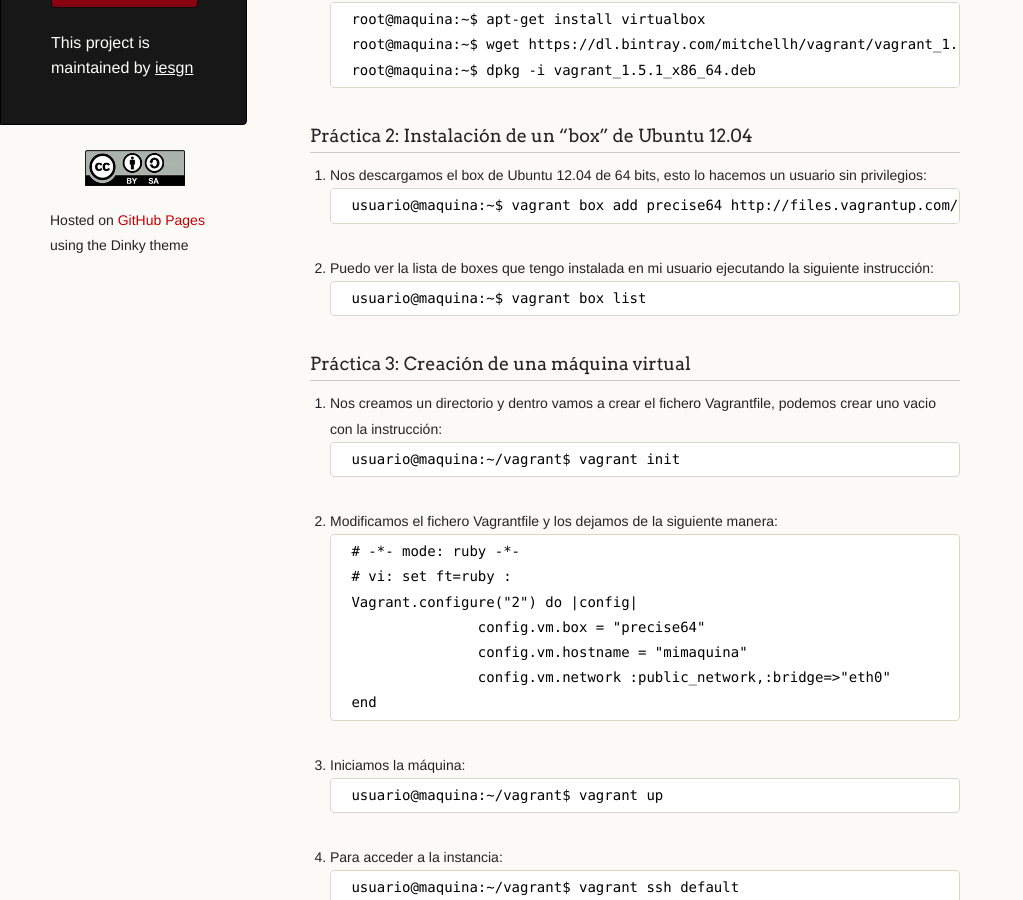
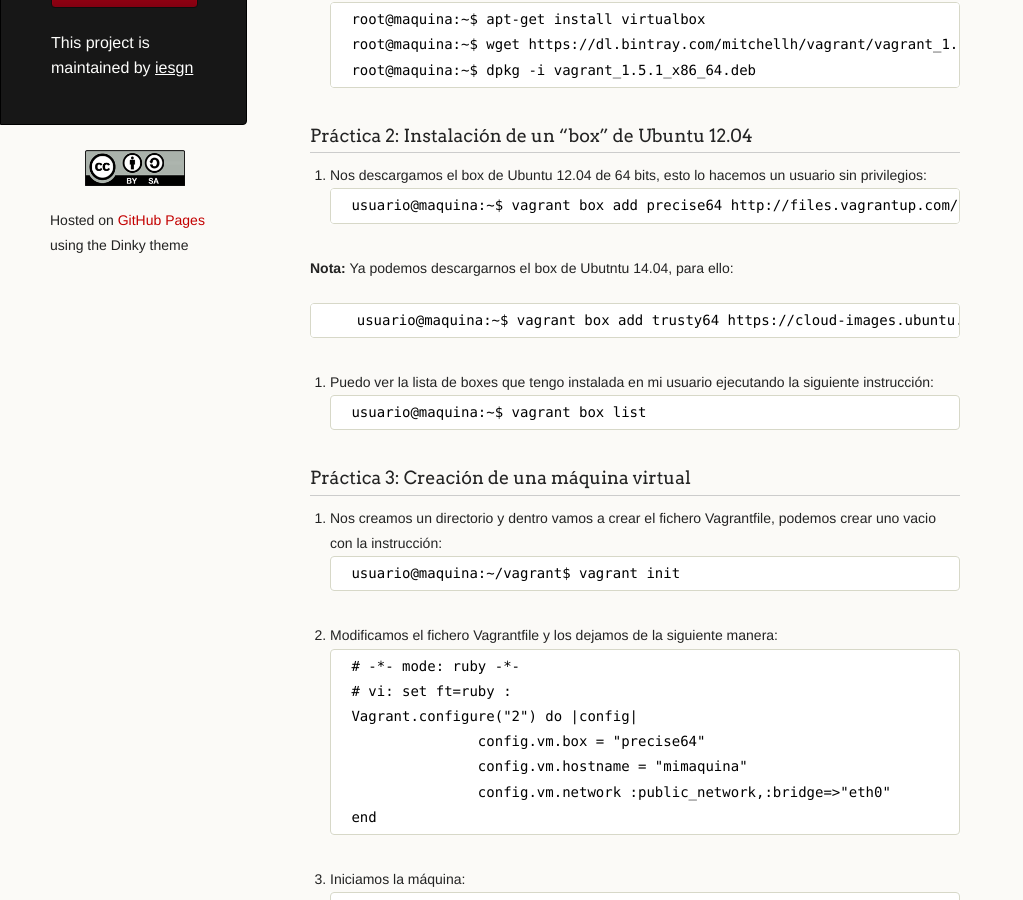
Before and after one commit to iesgn/cloud, a Jekyll site: the page built from curso/u2/practica_vagrant.md, in a window 1280 px wide and 900 px high, scrolled down 362 px. Shown: the whole window, without its empty margins (0-1023 px from the left). Built offline with Jekyll 4.4.1, drawn with Linux system fonts in a browser that asks for light colours.

Commit message:
Box ubuntu 14.04

```diff
--- a/curso/u2/practica_vagrant.md
+++ b/curso/u2/practica_vagrant.md
@@ -23,6 +23,10 @@ del repositorio del curso.
 1. Nos descargamos el box de Ubuntu 12.04 de 64 bits, esto lo hacemos un usuario sin privilegios:
 
         usuario@maquina:~$ vagrant box add precise64 http://files.vagrantup.com/precise64.box
+
+**Nota:** Ya podemos descargarnos el box de Ubutntu 14.04, para ello:
+
+        usuario@maquina:~$ vagrant box add trusty64 https://cloud-images.ubuntu.com/vagrant/trusty/current/trusty-server-cloudimg-amd64-vagrant-disk1.box
 
 2. Puedo ver la lista de boxes que tengo instalada en mi usuario ejecutando la siguiente instrucción:
 
```
